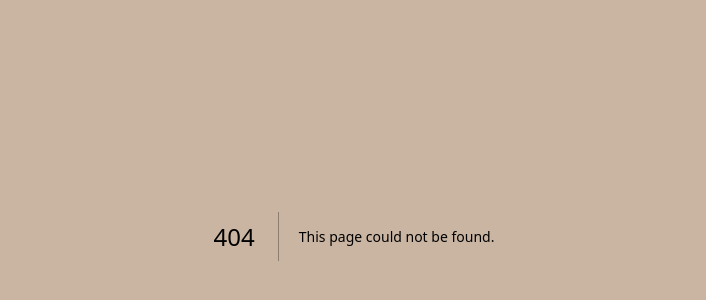
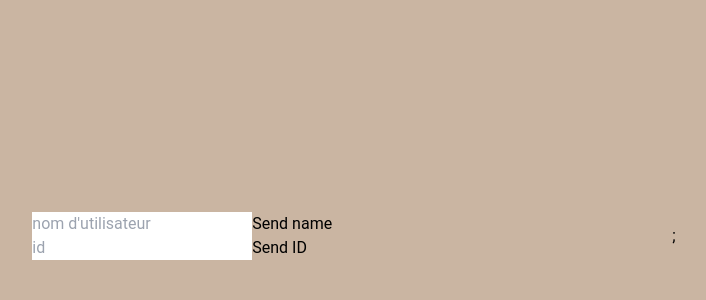
Before and after one commit to monkeycs60/madeona, a Next.js app: page /testredux in a window 1280 px wide. Before the commit this address had no page. Shown: the part 164-464 px from the top of the page, without its empty margins (286-992 px from the left). Built offline with nearby package versions, Linux system fonts and the light colour scheme.

Commit message:
feat: add redux + persist

```diff
--- a/package.json
+++ b/package.json
@@ -9,6 +9,7 @@
     "lint": "next lint"
   },
   "dependencies": {
+    "@reduxjs/toolkit": "^1.9.5",
     "@types/node": "20.2.5",
     "@types/react": "18.2.8",
     "@types/react-dom": "18.2.4",
@@ -22,6 +23,8 @@
     "react": "18.2.0",
     "react-dom": "18.2.0",
     "react-icons": "^4.9.0",
+    "react-redux": "^8.0.7",
+    "redux-persist": "^6.0.0",
     "sanity": "^3.11.5",
     "tailwindcss": "3.3.2",
     "typescript": "5.1.3"
--- a/src/app/layout.tsx
+++ b/src/app/layout.tsx
@@ -1,4 +1,5 @@
 import './globals.css';
+import { Providers } from '@/redux/provider';
 
 export const metadata = {
 	title: 'Madeona',
@@ -13,7 +14,7 @@ export default function RootLayout({
 	return (
 		<html lang='fr'>
 			<body className='flex h-screen w-screen items-center justify-center overflow-hidden bg-madeonaBrown-300'>
-				{children}
+				<Providers>{children}</Providers>
 			</body>
 		</html>
 	);
--- /dev/null
+++ b/src/app/testredux/page.tsx
@@ -0,0 +1,47 @@
+'use client';
+
+import { useAppDispatch, useAppSelector } from '@/hooks/useRedux';
+import { changeName } from '@/redux/features/auth-slice';
+import { RootState } from '@/redux/store';
+import { useState } from 'react';
+
+function TestRedux() {
+	const dispatch = useAppDispatch();
+	const nameRedux = useAppSelector((state: RootState) => state);
+
+	const [name, setName] = useState('');
+
+	const handleChange = (e: React.ChangeEvent<HTMLInputElement>) => {
+		setName(e.target.value);
+	};
+
+	const handleSubmit = () => {
+		dispatch(changeName(name));
+		setName('');
+	};
+
+	console.log(nameRedux);
+
+	return (
+		<>
+			<div className='flex w-1/2 flex-col'>
+				<div>
+					<input
+						type='text'
+						placeholder="nom d'utilisateur"
+						value={name}
+						onChange={handleChange}
+					/>
+					<button onClick={handleSubmit}>Send name</button>
+				</div>
+				<div>
+					<input type='text' placeholder='id' />
+					<button>Send ID</button>
+				</div>
+			</div>
+			;
+		</>
+	);
+}
+
+export default TestRedux;
--- /dev/null
+++ b/src/hooks/useRedux.tsx
@@ -0,0 +1,8 @@
+'use client';
+
+import { useDispatch, useSelector } from 'react-redux';
+import { RootState, AppDispatch } from '../redux/store';
+import { TypedUseSelectorHook } from 'react-redux';
+
+export const useAppDispatch: () => AppDispatch = useDispatch;
+export const useAppSelector: TypedUseSelectorHook<RootState> = useSelector;
--- /dev/null
+++ b/src/redux/features/auth-slice.ts
@@ -0,0 +1,42 @@
+'use client';
+
+import { createSlice, PayloadAction } from '@reduxjs/toolkit';
+
+export interface User {
+	isAuth: boolean;
+	id: string | undefined;
+	name: string | undefined;
+	isModerator: boolean;
+}
+
+export interface AuthState {
+	user: Partial<User> | null;
+}
+
+const initialState: AuthState = {
+	user: {
+		isAuth: false,
+		id: undefined,
+		name: undefined,
+		isModerator: false,
+	},
+};
+
+export const auth = createSlice({
+	name: 'auth',
+	initialState,
+	reducers: {
+		setUser: (state, action: PayloadAction<User>) => {
+			state.user = action.payload;
+		},
+		changeName: (state, action: PayloadAction<string>) => {
+			if (state.user) {
+				state.user.name = action.payload;
+			}
+		},
+	},
+});
+
+export const { setUser, changeName } = auth.actions;
+
+export default auth.reducer;
--- /dev/null
+++ b/src/redux/provider.tsx
@@ -0,0 +1,15 @@
+'use client';
+
+import { Provider as ReduxProvider } from 'react-redux';
+import { store, persistor } from './store';
+import { PersistGate } from 'redux-persist/integration/react';
+
+export function Providers({ children }: { children: React.ReactNode }) {
+	return (
+		<ReduxProvider store={store}>
+			<PersistGate loading={null} persistor={persistor}>
+				{children}
+			</PersistGate>
+		</ReduxProvider>
+	);
+}
--- /dev/null
+++ b/src/redux/store.ts
@@ -0,0 +1,26 @@
+'use client';
+
+import { configureStore } from '@reduxjs/toolkit';
+import authReducer from './features/auth-slice';
+import { persistStore, persistReducer } from 'redux-persist';
+import storage from 'redux-persist/lib/storage';
+import thunk from 'redux-thunk';
+
+const persistConfig = {
+	key: 'root',
+	storage,
+};
+
+const persistedReducer = persistReducer(persistConfig, authReducer);
+
+export const store = configureStore({
+	reducer: {
+		auth: persistedReducer,
+	},
+	middleware: [thunk],
+});
+
+export const persistor = persistStore(store);
+
+export type RootState = ReturnType<typeof store.getState>;
+export type AppDispatch = typeof store.dispatch;
```
Also changed, not shown: src/app/projects/[project]/page.tsx (+10 -5 lines), 1 other file (tests, documents, lock files or other folders).
